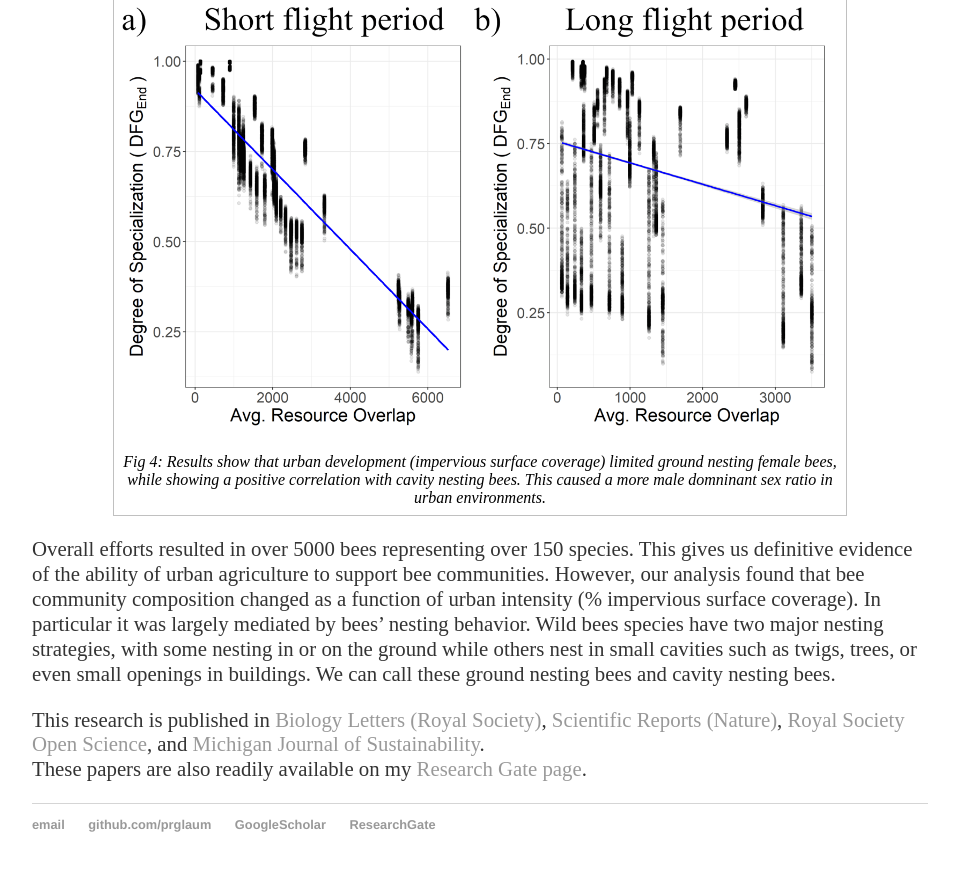
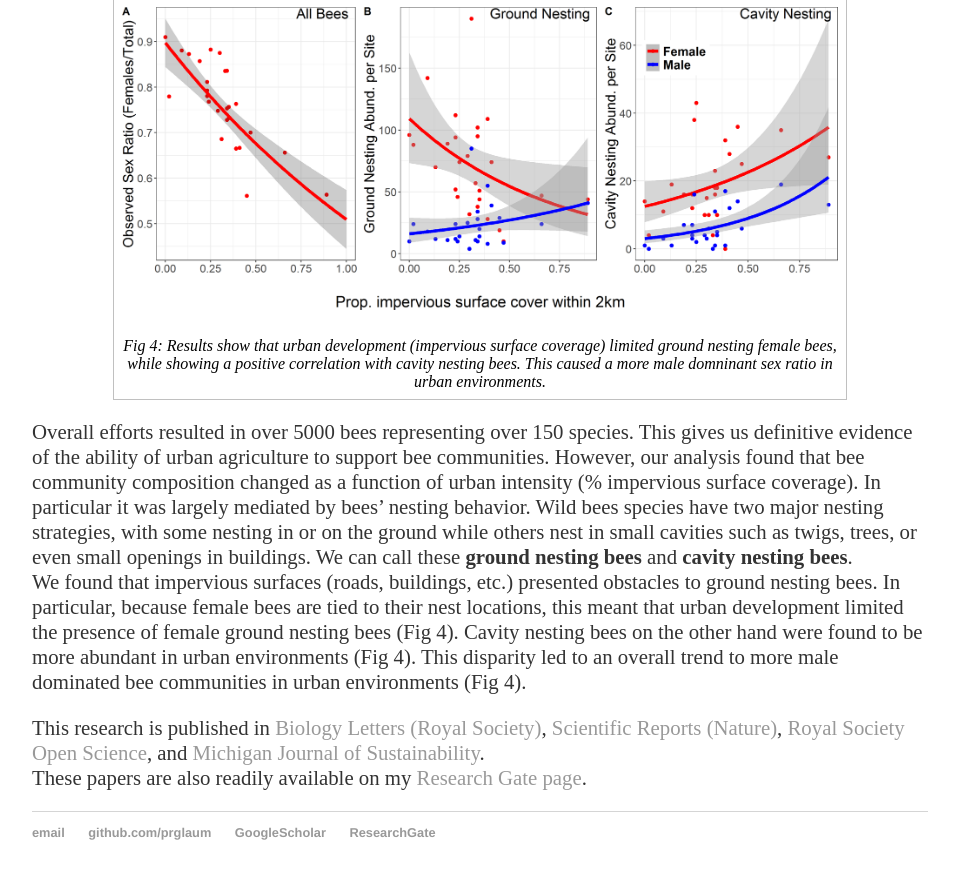
Before and after one commit to prglaum/prglaum.github.io, a Jekyll site: the page built from research/urbaneco/index.html, in a window 1280 px wide and 900 px high, scrolled down 1568 px. Shown: the top 879 px of the window, without its empty margins (160-1113 px from the left). Built offline with Jekyll 4.4.1, drawn with Linux system fonts in a browser that asks for light colours.

Commit message:
Update index.html

```diff
--- a/research/urbaneco/index.html
+++ b/research/urbaneco/index.html
@@ -43,7 +43,7 @@ title: Urban Ecology
 <br style="clear:right">
 
 <figure class="div80">
-	<p><img class=scaled src="{{site.url}}/docs/assets/images/pollScatter.PNG" alt="urbanEffect">
+	<p><img class=scaled src="{{site.url}}/docs/assets/images/urbanScatter.png" alt="urbanEffect">
 	<figcaption>Fig 4: Results show that urban development (impervious surface coverage) limited ground nesting female bees, while showing a positive correlation
 		with cavity nesting bees. This caused a more male domninant sex ratio in urban environments.
 	</figcaption>
@@ -52,7 +52,11 @@ title: Urban Ecology
 <p> Overall efforts resulted in over 5000 bees representing over 150 species. This gives us definitive evidence of the ability of urban agriculture to support
 	bee communities. However, our analysis found that bee community composition changed as a function of urban intensity (% impervious surface coverage).
 	In particular it was largely mediated by bees’ nesting behavior. Wild bees species have two major nesting strategies, with some nesting in or on the ground
-	while others nest in small cavities such as twigs, trees, or even small openings in buildings. We can call these ground nesting bees and cavity nesting bees.
+	while others nest in small cavities such as twigs, trees, or even small openings in buildings. We can call these <b>ground nesting bees</b> and <b>cavity nesting bees</b>.
+	<br> We found that impervious surfaces (roads, buildings, etc.) presented obstacles to ground nesting bees. In particular, because female bees are tied
+	to their nest locations, this meant that urban development limited the presence of female ground nesting bees (Fig 4). Cavity nesting bees on the other
+	hand were found to be more abundant in urban environments (Fig 4). This disparity led to an overall trend to more male dominated bee communities in
+	urban environments (Fig 4).
 </p>
 
 
```
